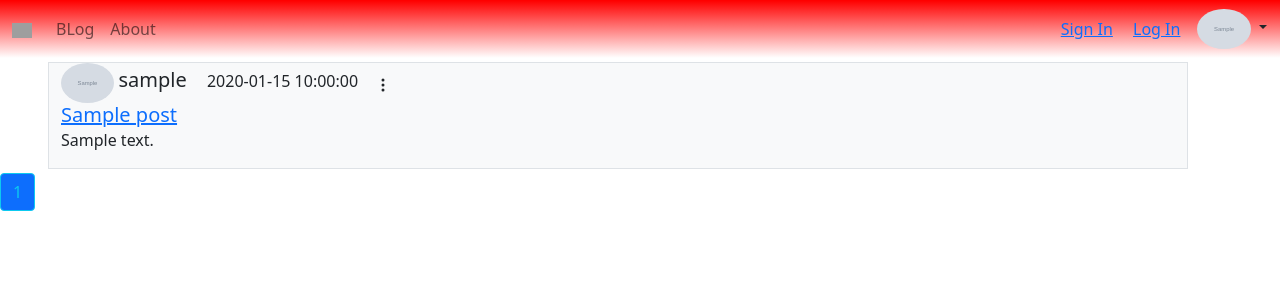
After one commit to SurajRaika/FlaskBlog, a Python web app: template templates/user_post.html in a window 1280 px wide. The commit adds this page. Shown: the top 300 px of the page. Run offline with Jinja, Linux system fonts and the light colour scheme; the template is opened without the code that fills it: most values are stand-ins (such as "Sample title", 1, 10 or a date in 2020); grey boxes marked "Sample" are stand-in pictures; grey boxes are pictures that could not be loaded.

Commit message:
blogFlask4.6
we can see all post of a particular user
and we added pagination

```diff
--- a/form.py
+++ b/form.py
@@ -28,7 +28,7 @@ class AccountForm(FlaskForm):
 
 class PostForm(FlaskForm):
     title = StringField('Title', validators=[DataRequired()])
-    content = TextAreaField('Content', validators=[DataRequired()])
+    content = TextAreaField('Content', validators=[])
     submit = SubmitField('Post')
 
     # content
--- a/static/code.js
+++ b/static/code.js
@@ -4,7 +4,7 @@ var mess=document.getElementById("notification")
 if (mess) {
     setTimeout(function() {
         mess.classList.add("hide")
-    }, 30000); // <-- time in milliseconds
+    }, 3000); // <-- time in milliseconds
 
 }
 
--- a/static/home.css
+++ b/static/home.css
@@ -14,7 +14,7 @@
 
 .post_title{
     text-decoration: none;
-    color: rgb(201, 99, 99);
+    color: rgb(118, 99, 201);
 }
 .post_menu{
     float: right;
--- a/static/layout.css
+++ b/static/layout.css
@@ -3,6 +3,12 @@
  margin: 0;
  padding: 0;
 }
+
+.clean{
+    white-space: pre;
+}
+
+
 .nav-color{
     background-color: aqua;
     background: linear-gradient(to bottom , red 1%, white);
--- a/templates/layout.html
+++ b/templates/layout.html
@@ -38,6 +38,7 @@
                     <img src="https://mdbcdn.b-cdn.net/img/logo/mdb-transaprent-noshadows.webp" height="15"
                         alt="MDB Logo" loading="lazy" />
                 </a>
+
                 <!-- Left links -->
                 <ul class="navbar-nav me-auto mb-2 mb-lg-0">
                     <li class="nav-item ">
@@ -104,6 +105,23 @@
     {% endblock %}
 
 
+    <div class="modal fade" id="target_delete_post" tabindex="-1" aria-labelledby="delete_post_Label" aria-hidden="true">
+        <div class="modal-dialog">
+            <div class="modal-content">
+                <div class="modal-header">
+                    <h5 class="modal-title" id="delete_post_Label">User Alert</h5>
+                    <button type="button" class="btn-close" data-bs-dismiss="modal" aria-label="Close"></button>
+                </div>
+                <div class="modal-body">
+                    Are you really want to delete this post?
+                </div>
+                <div class="modal-footer">
+                    <button type="button" class="btn btn-secondary" data-bs-dismiss="modal">Close</button>
+                    <a id="Delete_Model" type="" href="" class="btn btn-primary">Save changes</a>
+                </div>
+            </div>
+        </div>
+    </div>
 
 
     <script src="{{ url_for('static',filename='code.js')}}"></script>
--- /dev/null
+++ b/templates/user_post.html
@@ -0,0 +1,71 @@
+{% extends 'layout.html' %}
+{% block content %}
+
+<div class="posts  ">
+
+    {% for post in posts.items%}
+    <div class=" bg-light container-sm  ms-5 container  m-1 border Index-Container">
+        <div class="post-header">
+
+            <img src="{{url_for('static',filename='profile_pic/'+ (post.author.image_file))}}"
+                onerror='this.onerror=null; this.src="https://i.pinimg.com/236x/fa/65/2d/fa652d59cd452b17321ee485ec983bdd.jpg"'
+                class="rounded-circle" height="40" loading="lazy" />
+
+            <h5 class="d-inline  "> {{post.author.username}}</h5>
+            <h6 class=" ms-3 d-inline">{{post.date_posted}}</h6>
+            <a type="button" class="btn post_menu  " data-bs-toggle="dropdown">
+
+                <svg xmlns="http://www.w3.org/2000/svg" width="16" height="16" fill="currentColor"
+                    class="bi bi-three-dots-vertical" viewBox="0 0 16 16">
+                    <path
+                        d="M9.5 13a1.5 1.5 0 1 1-3 0 1.5 1.5 0 0 1 3 0zm0-5a1.5 1.5 0 1 1-3 0 1.5 1.5 0 0 1 3 0zm0-5a1.5 1.5 0 1 1-3 0 1.5 1.5 0 0 1 3 0z" />
+                </svg>
+            </a>
+            <ul class="dropdown-menu">
+                {% if post.author == current_user %}
+                <li><a class="dropdown-item" href="{{url_for('home',post_id=post.id)}}">Update</a></li>
+                <li><a type="button" data-bs-toggle="modal" data-bs-target="#target_delete_post" class="dropdown-item"
+                        id="{{post.id}}"
+                        onclick="document.getElementById('Delete_Model').attributes['href'].value=`/post/${this.id}/Delete`">Delete</a>
+                </li>
+                {% endif %}
+                <li><a class="dropdown-item" href="#">Follow</a></li>
+                <li><a class="dropdown-item" href="#">Copy link</a></li>
+                <li><a class="dropdown-item" href="#">Block User</a></li>
+                <li><a class="dropdown-item" href="#">Save Post</a></li>
+            </ul>
+
+        </div>
+        <div class="post-body">
+
+            <a class="article-title h5 post_title" href="{{url_for('post',post_id=post.id)}}">
+                {{post.title}}
+            </a>
+            <div>
+                <p class="article-content clean ">{{post.content}}</p>
+
+
+            </div>
+        </div>
+        <div class="post-footer">
+
+        </div>
+    </div>
+
+    {% endfor %}
+    <div class="Index-Container  ">
+        {% for page_num in posts.iter_pages(left_edge=1,right_edge=1,left_current=1,right_current=2) %}
+        {% if page_num %}
+        {% if posts.page==page_num %}
+        <a class="btn btn-outline-info bg-primary mb-3" href="{{url_for('User_posts',page=page_num,username=posts.items[0].author.username)}}">{{page_num}}</a>
+        {% else %}
+        <a class="btn btn-outline-info mb-3" href="{{url_for('User_posts',page=page_num,username=posts.items[0].author.username)}}">{{page_num}}</a>
+        {% endif %}
+        {% else %}
+        ...
+        {% endif %}
+        {% endfor %}
+    </div>
+</div>
+
+{% endblock content %}
```
Also changed, not shown: routes.py (+20 -5 lines), templates/home.html (+45 -33 lines), models.py (line endings or trailing spaces), site.db, static/profile_pic/ea33ddece2b33d4d.png (added).
